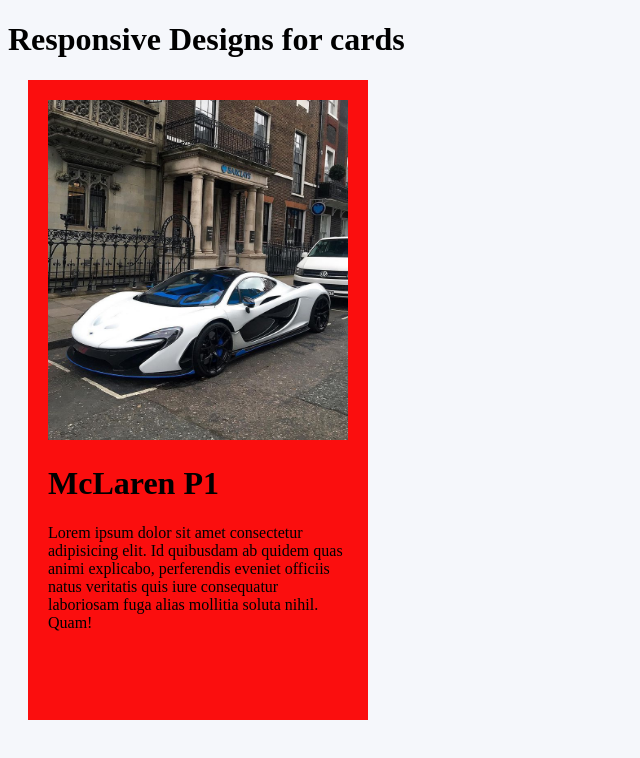
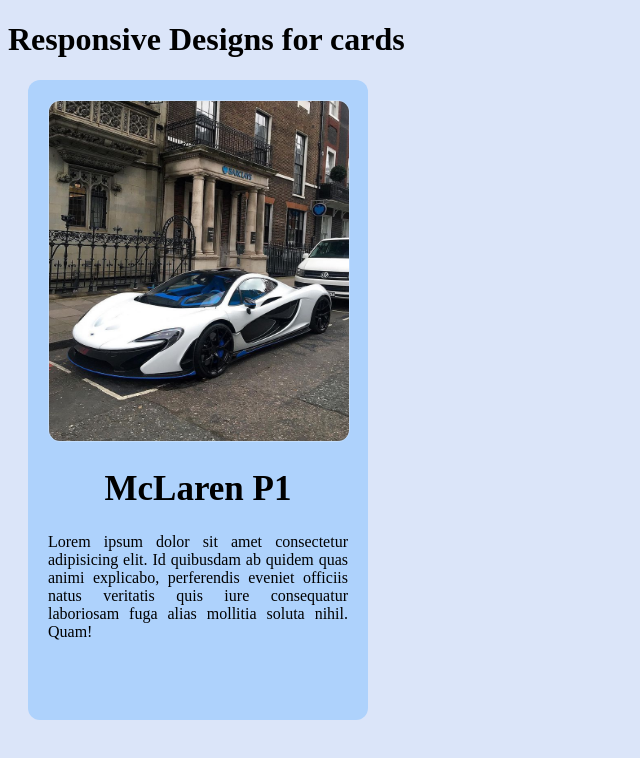
Before and after one commit to SuhasDhawale/icp-8-assignment-19, a plain HTML site: page index.html in a window 1280 px wide. Shown: the whole page, without its empty margins (0-640 px from the left). Drawn offline with Linux system fonts and the light colour scheme.

Commit message:
fixed img position and text position

```diff
--- a/style.css
+++ b/style.css
@@ -1,16 +1,26 @@
 body{
-    background-color: #f5f7fb;
+    background-color: #dbe5f9;
 }
 .card{
     height: 600px;
     width: 300px;
-    background-color: rgb(251, 14, 14);
+    background-color: rgb(174, 210, 252);
     padding: 20px;
     margin: 20px;
+    border-radius: 12px;
 }
 .car-img{
     height: 340px;
     width: 100%;
     margin-left: 0px;
     margin-right: 0px;
+    border-radius: 12px;
+    border: 1px solid rgba(255,255,255, 0.255);
 }
+.car-name{
+    text-align: center;
+    font-size: 35px;
+}
+.car-description{
+    text-align: justify;
+}
```
